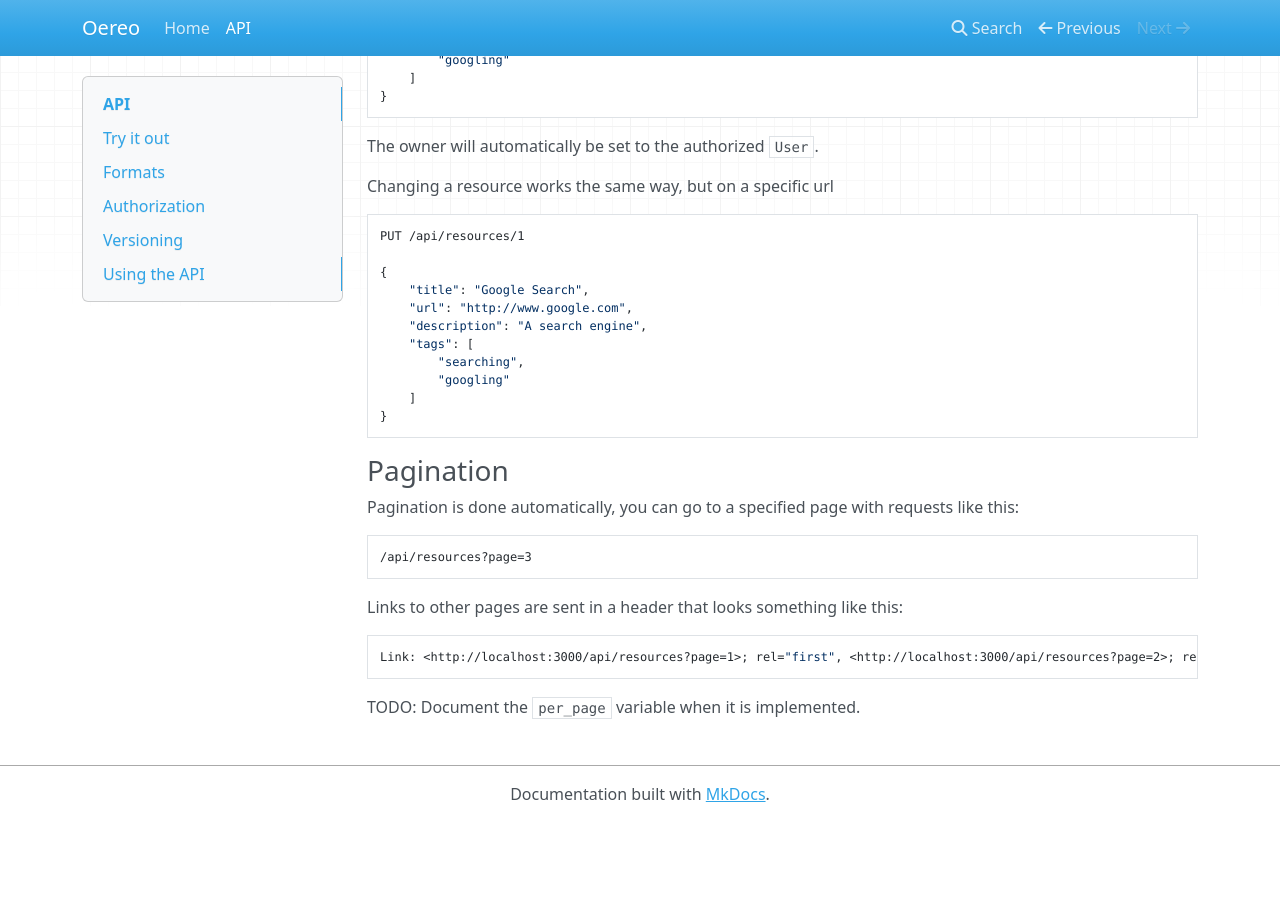
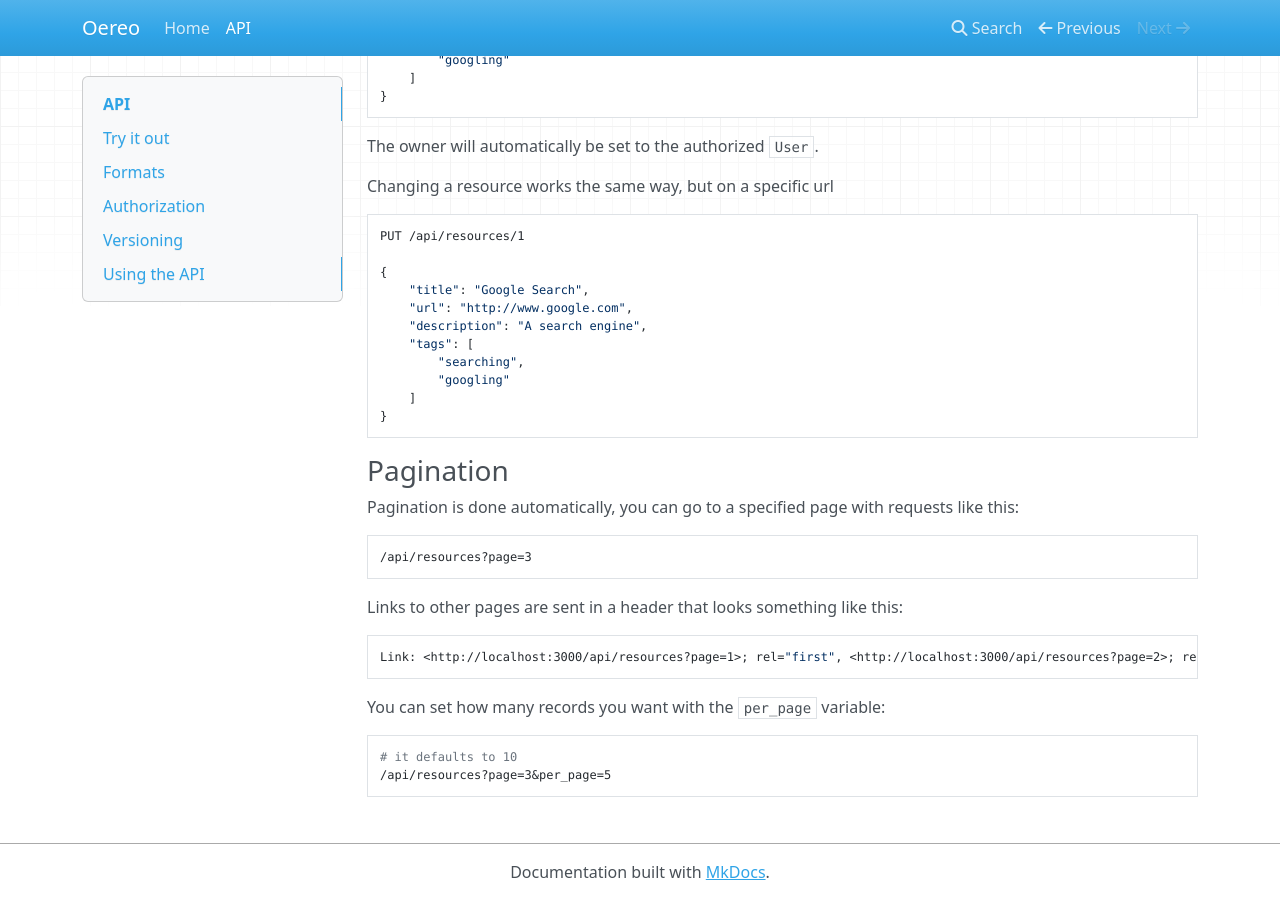
Before and after one commit to jsborjesson/oereo, an MkDocs documentation site: the page built from docs/api.md, in a window 1280 px wide and 900 px high, scrolled down 2473 px. Built offline with MkDocs 1.6.1, drawn with Linux system fonts in a browser that asks for light colours; nearby versions of some CDN libraries; old or Windows-style settings are respelled for this version of MkDocs; before the commit the page ends 3295 px from its top, so only the background shows below that.

Commit message:
Pagination defaults and overridable per_page, close #31

```diff
--- a/docs/api.md
+++ b/docs/api.md
@@ -122,4 +122,7 @@ Links to other pages are sent in a header that looks something like this:
 
     Link: <http://localhost:3000/api/resources?page=1>; rel="first", <http://localhost:3000/api/resources?page=2>; rel="prev"
 
-TODO: Document the `per_page` variable when it is implemented.
+You can set how many records you want with the `per_page` variable:
+
+    # it defaults to 10
+    /api/resources?page=3&per_page=5
```
Also changed, not shown: 1 other file.
